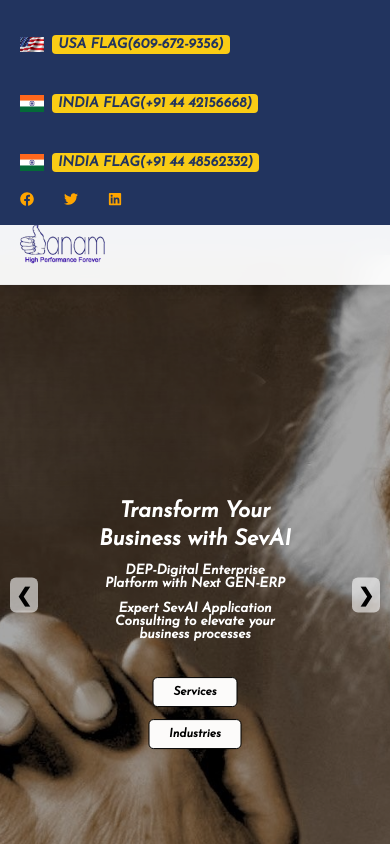
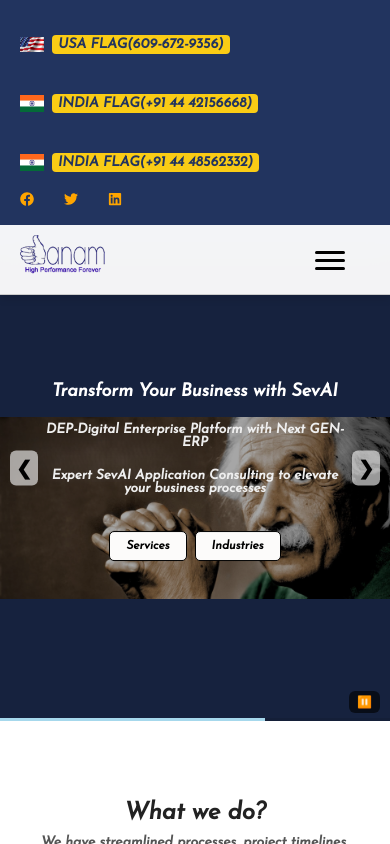
Before and after one commit to shoban3084/Danam-Company, a React (Vite) app: page / in a window 390 px wide. Shown: the top 844 px of the page. Built offline with nearby package versions, Linux system fonts and the light colour scheme.

Commit message:
fully functioned media query and images

```diff
--- a/src/components/Home/CallBack.css
+++ b/src/components/Home/CallBack.css
@@ -102,14 +102,17 @@
 
 /* ========== Responsive Queries ========== */
 
-/* Tablet (≤991px) */
+/* Tablet & Below (≤991px) — Hide image */
 @media (max-width: 991px) {
   .callback-container {
     flex-direction: column;
   }
 
-  .form-section,
   .image-section {
+    display: none;
+  }
+
+  .form-section {
     width: 100%;
     padding: 30px;
   }
--- a/src/components/Home/ClientsSection.css
+++ b/src/components/Home/ClientsSection.css
@@ -1,3 +1,4 @@
+/* ========== General Styles ========== */
 .sponsors-section {
   padding: 60px 0;
   background: #f5f5f5;
@@ -28,6 +29,8 @@
   display: flex;
   align-items: center;
   justify-content: center;
+  width: 100%;
+  overflow-x: hidden;
 }
 
 .sponsors-slider {
@@ -38,6 +41,7 @@
   gap: 30px;
   scrollbar-width: none;
   white-space: nowrap;
+  width: 100%;
 }
 
 .sponsors-slider::-webkit-scrollbar {
@@ -54,6 +58,7 @@
   width: 150px;
   filter: grayscale(100%);
   transition: all 0.3s ease;
+  object-fit: contain;
 }
 
 .sponsors-slider img:hover {
@@ -61,38 +66,20 @@
   transform: scale(1.05);
 }
 
-/* ===================== Responsive Queries ===================== */
-
-/* Tablet View (≤991px) */
+/* ========== Responsive (All mobile up to 991px) ========== */
 @media (max-width: 991px) {
   .section-title h2 {
-    font-size: 28px;
-  }
-
-  .title-text p {
-    font-size: 15px;
-    padding: 0 20px;
-  }
-
-  .sponsors-slider {
-    gap: 20px;
-    padding: 20px 0;
-  }
-
-  .sponsors-slider img {
-    height: 70px;
-    width: 130px;
-  }
-}
-
-/* Mobile View (≤600px) */
-@media (max-width: 600px) {
-  .section-title h2 {
-    font-size: 24px;
+    font-size: 22px;
   }
 
   .title-text p {
     font-size: 14px;
+    padding: 0 10px;
+  }
+
+  .slider-wrapper {
+    justify-content: flex-start;
+    overflow-x: auto;
   }
 
   .sponsors-slider {
@@ -105,19 +92,3 @@
     width: 110px;
   }
 }
-
-/* Extra Small Devices (≤400px) */
-@media (max-width: 400px) {
-  .section-title h2 {
-    font-size: 20px;
-  }
-
-  .title-text p {
-    font-size: 13px;
-  }
-
-  .sponsors-slider img {
-    height: 50px;
-    width: 90px;
-  }
-}
--- a/src/components/Home/Contact/Contact.css
+++ b/src/components/Home/Contact/Contact.css
@@ -216,28 +216,47 @@
 /* Responsive */
 @media (max-width: 1024px) {
   .container {
-    padding: 0 40px;
+    padding: 0 20px;
+    display: flex;
+    flex-direction: column;
+    align-items: center;
   }
 
   .form-map-section {
     flex-direction: column;
+    align-items: center;
+    text-align: center;
   }
 
   .map-container iframe {
     height: 350px;
+    width: 100%;
   }
 
   .map-container,
   .contact-form {
     max-width: 100%;
+    width: 100%;
+    margin: 0 auto;
   }
 
   .contact-cards {
     flex-direction: column;
+    align-items: center;
+    text-align: center;
+    gap: 20px;
   }
 
   .form-row {
     flex-direction: column;
     gap: 10px;
+    align-items: center;
+    width: 100%;
+  }
+
+  .form-row input,
+  .form-row textarea {
+    width: 100%;
+    max-width: 500px;
   }
 }
--- a/src/components/Home/LowerBar.css
+++ b/src/components/Home/LowerBar.css
@@ -1,4 +1,4 @@
-/* ===== LowerBar Container ===== */
+/* ===== LOWERBAR CSS ===== */
 .lowerbar-container {
   display: flex;
   align-items: center;
@@ -15,7 +15,6 @@
 }
 
 .lowerbar-fixed {
-  position: fixed;
   top: 60px;
   width: 100%;
   z-index: 999;
@@ -32,7 +31,6 @@
   object-fit: contain;
 }
 
-/* ===== Navigation ===== */
 .nav-menu {
   flex: 1;
   text-align: right;
@@ -70,7 +68,6 @@
   color: orange;
 }
 
-/* ===== Dropdown Menu ===== */
 .dropdown {
   position: relative;
 }
@@ -85,10 +82,6 @@
   min-width: 200px;
   z-index: 9999;
   padding: 0;
-}
-
-.dropdown:hover .dropdown-menu {
-  display: block;
 }
 
 .dropdown-menu li {
@@ -113,7 +106,6 @@
   background-color: #333;
 }
 
-/* ===== Hamburger Icon ===== */
 .hamburger-icon {
   display: none;
   flex-direction: column;
@@ -134,21 +126,20 @@
   border-radius: 2px;
 }
 
-/* ===== MOBILE VIEW FIXES ===== */
-/* ===== MOBILE VIEW ONLY ===== */
 @media (max-width: 768px) {
   .lowerbar-container {
     position: relative;
-    top: 70px;
+    top: 80px;
     width: 100%;
+    z-index: 999;
     background: rgba(255, 255, 255, 0.95);
     backdrop-filter: blur(10px);
     box-shadow: 0 4px 8px rgba(0, 0, 0, 0.1);
+    border-bottom: 1px solid #ccc;
   }
 
   .logo-box {
     padding-left: 10px;
-    text-align: left; /* Left-align logo */
   }
 
   .logo-img {
@@ -157,46 +148,63 @@
 
   .menu-list {
     display: none;
+    padding-left: 0;
+    margin: 0;
+    list-style: none;
+    width: 100%;
   }
 
   .nav-menu.open .menu-list {
     display: flex;
     flex-direction: column;
-    gap: 20px;
+    align-items: flex-start;
     padding-left: 0;
+    text-align: left;
+    gap: 10px;
   }
 
   .nav-menu.open {
     display: flex;
     flex-direction: column;
     position: fixed;
-  top: 70px;
+    top: 60px;
     left: 0;
-  width: 75%;
-  height: 390px;
-  background-color: #22345f;
+    width: 100%;
+    background-color: #ffffff;
     padding: 20px;
-  z-index: 999;
+    z-index: 998;
     overflow-y: auto;
     box-shadow: 2px 0 6px rgba(0, 0, 0, 0.4);
-  transition: transform 0.3s ease-in-out;
-  border-right: 2px solid rgb(0, 0, 0);
+    border-top: 1px solid #ddd;
+  }
+
+  .menu-list li {
+    width: 100%;
+    padding: 10px 0;
+    border-bottom: 1px solid #e0e0e0;
+    padding-left: 10px;
+    text-align: left;
+  }
+
+  .menu-list li a {
+    color: #333;
+    text-decoration: none;
+    width: 100%;
+    display: block;
+    text-align: left;
   }
 
   .dropdown-toggle {
-    color: rgb(23, 23, 23);
+    color: #111;
     font-weight: bold;
     cursor: pointer;
   }
 
-  /* Dropdown styles */
   .dropdown-menu {
     display: none;
-    background-color: #333;
-    position: static;
-    border: none;
+    background-color: #f5f5f5;
     padding-left: 15px;
-    margin-top: 5px;
+    width: 100%;
   }
 
   .dropdown-menu.show {
@@ -204,21 +212,35 @@
   }
 
   .dropdown-menu li {
-    border-bottom: 1px dashed orange;
+    border-bottom: 1px dashed #aaa;
     padding: 6px 0;
   }
 
   .dropdown-menu li a {
-    color: white;
+    color: #000;
     text-decoration: none;
-    font-weight: normal;
+    font-weight: 500;
   }
 
-  .dropdown-toggle {
+  .hamburger-icon {
+    display: flex;
+    flex-direction: column;
+    justify-content: space-around;
+    width: 30px;
+    height: 24px;
     cursor: pointer;
-    display: flex;
+    margin-right: 15px;
   }
 
+  .hamburger-icon span {
+    height: 3px;
+    background: #000;
+    border-radius: 2px;
+    width: 100%;
+  }
+}
+
+@media (min-width: 769px) {
   .dropdown:hover .dropdown-menu {
     display: block;
   }
--- a/src/components/Home/LowerBar.jsx
+++ b/src/components/Home/LowerBar.jsx
@@ -9,14 +9,12 @@
   const [industriesOpen, setIndustriesOpen] = useState(false);
   const location = useLocation();
 
-  // Handle scroll sticky bar
   useEffect(() => {
     const handleScroll = () => setSticky(window.scrollY > 60);
     window.addEventListener('scroll', handleScroll);
     return () => window.removeEventListener('scroll', handleScroll);
   }, []);
 
-  // Close dropdowns when hamburger menu is closed
   useEffect(() => {
     if (!menuOpen) {
       setServicesOpen(false);
@@ -24,7 +22,15 @@
     }
   }, [menuOpen]);
 
-  const isActiveIndustry = (industry) => location.pathname === `/industries/${industry}`;
+  const toggleDropdown = (menuType) => {
+    if (menuType === 'services') {
+      setServicesOpen(!servicesOpen);
+      setIndustriesOpen(false);
+    } else if (menuType === 'industries') {
+      setIndustriesOpen(!industriesOpen);
+      setServicesOpen(false);
+    }
+  };
 
   return (
     <div className={`lowerbar-container ${isSticky ? 'lowerbar-fixed' : ''}`}>
@@ -34,27 +40,19 @@
         </NavLink>
       </div>
 
-      {/* Hamburger Icon */}
       <div className="hamburger-icon" onClick={() => setMenuOpen(!menuOpen)}>
         <span></span>
         <span></span>
         <span></span>
       </div>
 
-      {/* Navigation */}
       <nav className={`nav-menu ${menuOpen ? 'open' : ''}`}>
         <ul className="menu-list">
           <li><NavLink to="/">Home</NavLink></li>
           <li><NavLink to="/about">About Us</NavLink></li>
 
           <li className="dropdown">
-            <div
-              className="dropdown-toggle"
-              onClick={() => {
-                setServicesOpen(prev => !prev);
-                setIndustriesOpen(false);
-              }}
-            >
+            <div className="dropdown-toggle" onClick={() => toggleDropdown('services')}>
               Services ▾
             </div>
             <ul className={`dropdown-menu ${servicesOpen ? 'show' : ''}`}>
@@ -66,13 +64,7 @@
           </li>
 
           <li className="dropdown">
-            <div
-              className="dropdown-toggle"
-              onClick={() => {
-                setIndustriesOpen(prev => !prev);
-                setServicesOpen(false);
-              }}
-            >
+            <div className="dropdown-toggle" onClick={() => toggleDropdown('industries')}>
               Industries ▾
             </div>
             <ul className={`dropdown-menu ${industriesOpen ? 'show' : ''}`}>
--- a/src/components/Home/MainSlider.css
+++ b/src/components/Home/MainSlider.css
@@ -7,6 +7,7 @@
   padding: 0;
   box-sizing: border-box;
 }
+
 .pause-play-button {
   position: absolute;
   bottom: 15px;
@@ -160,7 +161,7 @@
   height: 100%;
   width: 0;
   background: rgba(166, 216, 236, 1);
-  animation: progress 5000ms linear forwards; /* Animation restarts due to key prop */
+  animation: progress 5000ms linear forwards;
 }
 
 @keyframes progress {
@@ -172,31 +173,51 @@
   }
 }
 
+/* ---------------------- MEDIA QUERIES ---------------------- */
+
 @media (max-width: 480px) {
+  .main-slider {
+    height: 60vh; /* allow height to adapt based on content */
+  }
+
+  .slide {
+    background-size: contain !important;
+    background-repeat: no-repeat !important;
+    background-position: center !important;
+    width: 100%;
+    aspect-ratio: 16 / 16; /* maintain phone screen aspect ratio */
+    display: flex;
+    align-items: center;
+    justify-content: center;
+  }
+
   .slide-content {
-    top: 50%;
+    position: absolute;
+    top: 45%;
     left: 50%;
     transform: translate(-50%, -50%);
     text-align: center;
-    max-width: 90%;
+    width: 90%; /* keep content inside visible area */
+    max-width: 300px;
   }
 
   .slide-title {
-    font-size: 22px;
-    line-height: 28px;
+    font-size: 18px;
+    line-height: 22px;
     margin-bottom: 10px;
+    color: #fff; /* adjust if your image is dark */
   }
 
   .slide-subtitle {
-    max-width: 100%;
     font-size: 0.85rem;
-    margin: 0 auto 12px;
+    margin-bottom: 12px;
+    color: #eee;
   }
 
   .btn-two {
-    padding: 8px 20px;
+    padding: 8px 16px;
     font-size: 12px;
-    margin: 6px 5px;
+    margin: 6px 4px;
     display: inline-block;
   }
 
@@ -217,22 +238,3 @@
     height: 3px;
   }
 }
-
-@media (max-width: 360px) {
-  .slide-title {
-    font-size: 18px;
-    line-height: 24px;
-    margin-bottom: 8px;
-  }
-
-  .slide-subtitle {
-    font-size: 0.8rem;
-    margin-bottom: 10px;
-  }
-
-  .btn-two {
-    padding: 6px 16px;
-    font-size: 11px;
-    margin: 5px 4px;
-  }
-}
```
Also changed, not shown: src/assets/CallBackImg.jpg, src/assets/image3.jpg. Lines whose indentation alone changed are shown as unchanged.
